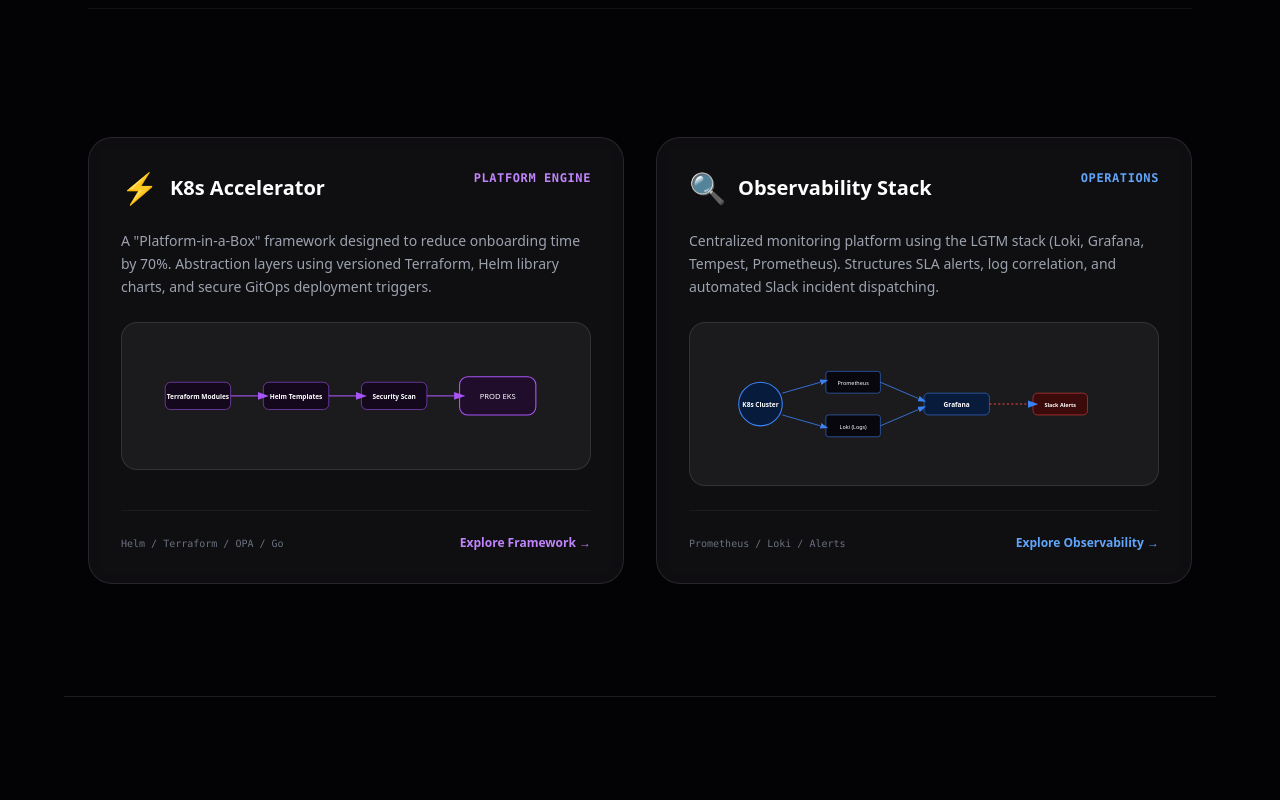
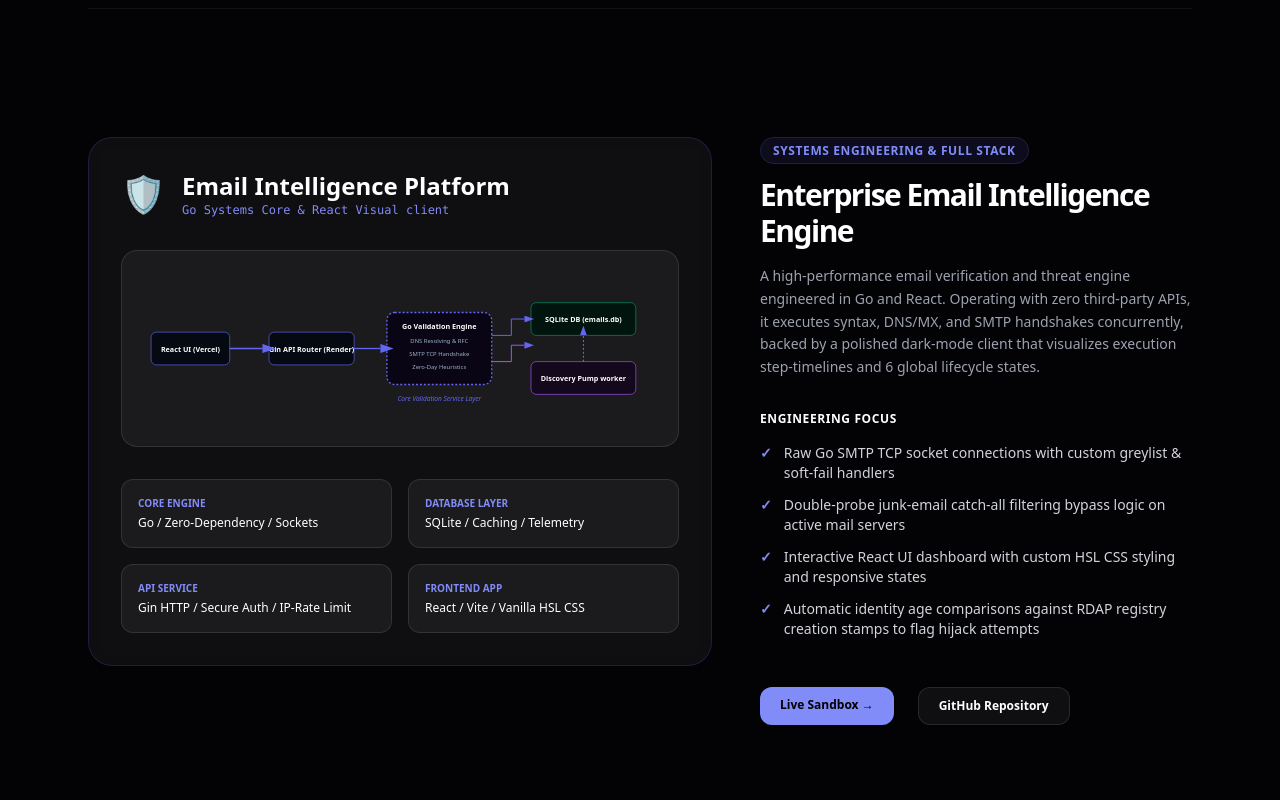
Before and after one commit to sanjanamahajan2001-sys/personal-portfolio, a Next.js app: page / in a window 1280 px wide. Shown: the part 4180-4980 px from the top of the page. Built offline with nearby package versions, Linux system fonts and the light colour scheme.

Commit message:
feat: showcase Enterprise Email Intelligence Engine project

```diff
--- a/app/page.tsx
+++ b/app/page.tsx
@@ -67,6 +67,47 @@
       <line x1="530" y1="115" x2="580" y2="135" stroke={themeColor} strokeWidth="1.5" markerEnd="url(#arrowhead)" />
 
       <text x="480" y="165" textAnchor="middle" fill={themeColor} fontSize="10" fontStyle="italic">EKS Cluster (Multi-AZ)</text>
+    </svg>
+  </div>
+);
+
+const EmailIntelligenceArchitecture = ({ themeColor = "#6366f1" }) => (
+  <div className="w-full py-8 px-4 bg-white/5 rounded-2xl border border-white/10 my-6 transition-all duration-500">
+    <svg viewBox="0 0 800 200" className="w-full h-auto">
+      <defs>
+        <marker id="arrowhead-email" markerWidth="10" markerHeight="7" refX="0" refY="3.5" orient="auto">
+          <polygon points="0 0, 10 3.5, 0 7" fill={themeColor} />
+        </marker>
+      </defs>
+
+      {/* Nodes */}
+      <rect x="20" y="75" width="120" height="50" rx="8" fill="#040912" stroke={themeColor} strokeWidth="1" />
+      <text x="80" y="105" textAnchor="middle" fill="white" fontSize="11" fontWeight="bold">React UI (Vercel)</text>
+
+      <rect x="200" y="75" width="130" height="50" rx="8" fill="#040912" stroke={themeColor} strokeWidth="1" />
+      <text x="265" y="105" textAnchor="middle" fill="white" fontSize="11" fontWeight="bold">Gin API Router (Render)</text>
+
+      <rect x="380" y="45" width="160" height="110" rx="12" fill="#090514" stroke={themeColor} strokeWidth="2" strokeDasharray="3" />
+      <text x="460" y="70" textAnchor="middle" fill="white" fontSize="11" fontWeight="bold">Go Validation Engine</text>
+      <text x="460" y="92" textAnchor="middle" fill="#9fb3c8" fontSize="9">DNS Resolving & RFC</text>
+      <text x="460" y="112" textAnchor="middle" fill="#9fb3c8" fontSize="9">SMTP TCP Handshake</text>
+      <text x="460" y="132" textAnchor="middle" fill="#9fb3c8" fontSize="9">Zero-Day Heuristics</text>
+
+      <rect x="600" y="30" width="160" height="50" rx="8" fill="#02140e" stroke="#059669" strokeWidth="1" />
+      <text x="680" y="60" textAnchor="middle" fill="white" fontSize="11" fontWeight="bold">SQLite DB (emails.db)</text>
+
+      <rect x="600" y="120" width="160" height="50" rx="8" fill="#14081c" stroke="#a855f7" strokeWidth="1" />
+      <text x="680" y="150" textAnchor="middle" fill="white" fontSize="11" fontWeight="bold">Discovery Pump worker</text>
+
+      {/* Connections */}
+      <line x1="140" y1="100" x2="190" y2="100" stroke={themeColor} strokeWidth="2" markerEnd="url(#arrowhead-email)" />
+      <line x1="330" y1="100" x2="370" y2="100" stroke={themeColor} strokeWidth="2" markerEnd="url(#arrowhead-email)" />
+
+      <path d="M540 80 h30 v-25 h20" stroke={themeColor} strokeWidth="1.5" fill="none" markerEnd="url(#arrowhead-email)" />
+      <path d="M540 120 h30 v-25 h20" stroke="#a855f7" strokeWidth="1.5" fill="none" markerEnd="url(#arrowhead-email)" />
+      <path d="M680 120 v-40" stroke="#a855f7" strokeWidth="1.5" fill="none" strokeDasharray="3" markerEnd="url(#arrowhead-email)" />
+
+      <text x="460" y="180" textAnchor="middle" fill={themeColor} fontSize="10" fontStyle="italic">Core Validation Service Layer</text>
     </svg>
   </div>
 );
@@ -662,6 +703,95 @@
           </div>
         </div>
 
+        {/* Project 3: Enterprise Email Intelligence Engine (Dual Focus) */}
+        <div className="grid grid-cols-1 lg:grid-cols-12 gap-12 items-start mb-32 border-b border-white/5 pb-20">
+          <div className="lg:col-span-7 space-y-6">
+            <div className={`p-8 rounded-3xl border bg-white/5 backdrop-blur-md space-y-8 transition-all duration-500 ${isBuild ? 'border-indigo-500/20' : 'border-emerald-500/20'}`}>
+              <div className="flex items-center gap-4">
+                <span className="text-4xl">🛡️</span>
+                <div>
+                  <h4 className="text-2xl font-bold text-white">Email Intelligence Platform</h4>
+                  <p className="text-xs text-indigo-400 font-mono">Go Systems Core & React Visual client</p>
+                </div>
+              </div>
+
+              <EmailIntelligenceArchitecture themeColor={accentHex} />
+
+              <div className="grid grid-cols-2 gap-4">
+                {[
+                  { label: "Core Engine", value: "Go / Zero-Dependency / Sockets" },
+                  { label: "Database Layer", value: "SQLite / Caching / Telemetry" },
+                  { label: "API Service", value: "Gin HTTP / Secure Auth / IP-Rate Limit" },
+                  { label: "Frontend App", value: "React / Vite / Vanilla HSL CSS" }
+                ].map((card, i) => (
+                  <div key={i} className="p-4 rounded-xl bg-white/5 border border-white/10">
+                    <p className={`text-[10px] font-black uppercase mb-1 ${isBuild ? 'text-indigo-400' : 'text-emerald-400'}`}>{card.label}</p>
+                    <p className="text-white text-xs font-medium">{card.value}</p>
+                  </div>
+                ))}
+              </div>
+            </div>
+          </div>
+
+          <div className="lg:col-span-5 space-y-8">
+            <div className="space-y-4">
+              <span className={`px-3 py-1 rounded-full text-xs font-bold uppercase tracking-wider border ${
+                isBuild
+                  ? 'bg-indigo-500/10 border-indigo-500/20 text-indigo-400'
+                  : 'bg-emerald-500/10 border-emerald-500/20 text-emerald-400'
+              }`}>
+                Systems Engineering & Full Stack
+              </span>
+              <h3 className="text-3xl font-black tracking-tighter text-white">Enterprise Email Intelligence Engine</h3>
+              <p className="text-gray-400 text-sm leading-relaxed font-medium">
+                {isBuild ? (
+                  "A high-performance email verification and threat engine engineered in Go and React. Operating with zero third-party APIs, it executes syntax, DNS/MX, and SMTP handshakes concurrently, backed by a polished dark-mode client that visualizes execution step-timelines and 6 global lifecycle states."
+                ) : (
+                  "A zero-dependency network security API server containerized with CGO-compiled SQLite drivers. Features native port-25 timeout resilience, custom IP rate-limiting middleware, randomized SMTP jitter, and an autonomous background pump telemetry worker."
+                )}
+              </p>
+            </div>
+
+            <div className="space-y-4">
+              <h4 className="text-xs font-bold text-white uppercase tracking-wider">Engineering Focus</h4>
+              <ul className="space-y-3">
+                {isBuild ? [
+                  "Raw Go SMTP TCP socket connections with custom greylist & soft-fail handlers",
+                  "Double-probe junk-email catch-all filtering bypass logic on active mail servers",
+                  "Interactive React UI dashboard with custom HSL CSS styling and responsive states",
+                  "Automatic identity age comparisons against RDAP registry creation stamps to flag hijack attempts"
+                ].map((item, i) => (
+                  <li key={i} className="flex gap-3 text-sm text-gray-300">
+                    <span className="text-indigo-400 font-bold">✓</span>
+                    {item}
+                  </li>
+                )) : [
+                  "Layer-optimized multi-stage Docker build with native C SQLite drivers",
+                  "Self-learning background Discovery Pump crawler telemetrying disposable domains",
+                  "Custom token-bucket IP-based rate limiting & SMTP jitter protection preventing locks",
+                  "Robust CORS & OPTIONS middleware deployed globally across Render/Vercel"
+                ].map((item, i) => (
+                  <li key={i} className="flex gap-3 text-sm text-gray-300">
+                    <span className="text-emerald-500 font-bold">✓</span>
+                    {item}
+                  </li>
+                ))}
+              </ul>
+            </div>
+
+            <div className="flex gap-6 pt-4">
+              <a href="https://email-intelligence-engine.vercel.app/" target="_blank" rel="noopener noreferrer" className={`px-5 py-2.5 text-xs font-bold rounded-xl hover:scale-105 active:scale-95 transition-all text-black font-sans ${
+                isBuild ? 'bg-indigo-400 hover:bg-indigo-500' : 'bg-emerald-400 hover:bg-emerald-500'
+              }`}>
+                Live Sandbox &rarr;
+              </a>
+              <a href="https://github.com/sanjanamahajan2001-sys/email-intelligence-engine" target="_blank" rel="noopener noreferrer" className="px-5 py-2.5 bg-white/5 border border-white/10 text-white text-xs font-bold rounded-xl hover:bg-white/10 transition-all">
+                GitHub Repository
+              </a>
+            </div>
+          </div>
+        </div>
+
         {/* Project 3 & 4 (EKS Accelerator & Production Observability - DevOps Highlights) */}
         <div className="grid grid-cols-1 lg:grid-cols-2 gap-8">
           {/* K8s Accelerator */}
```
